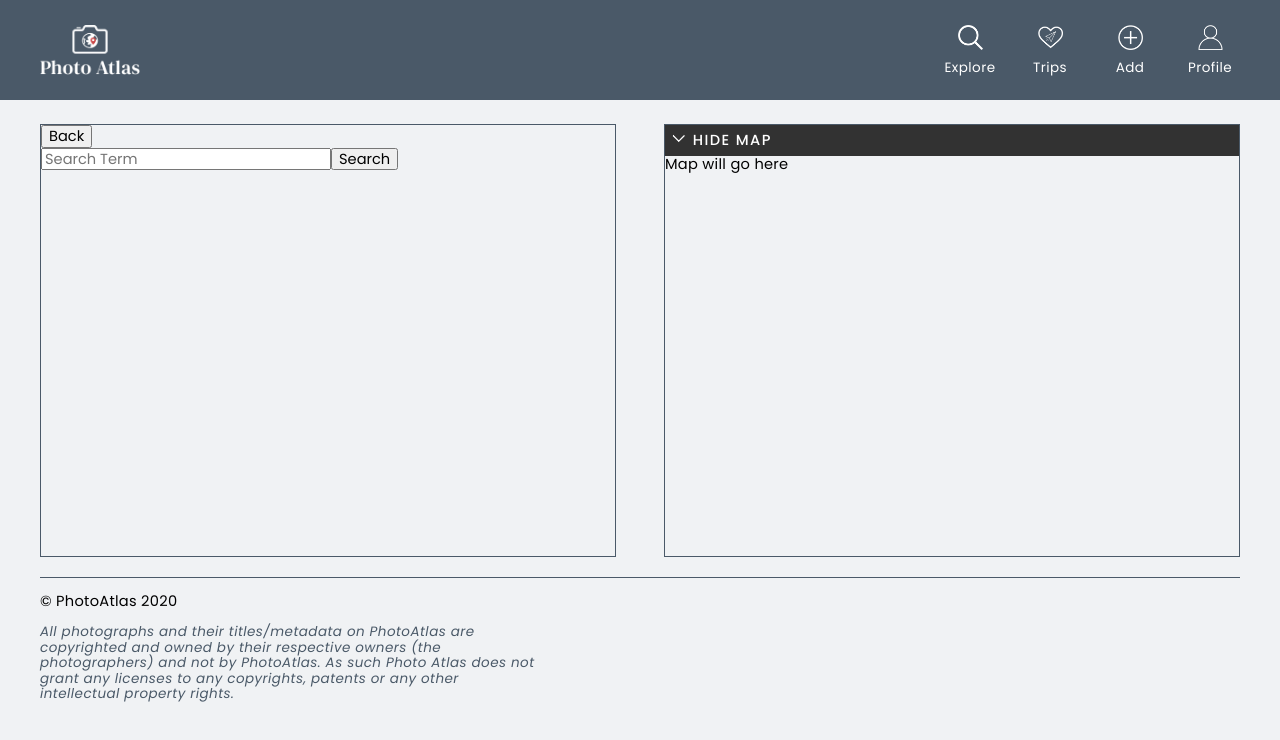
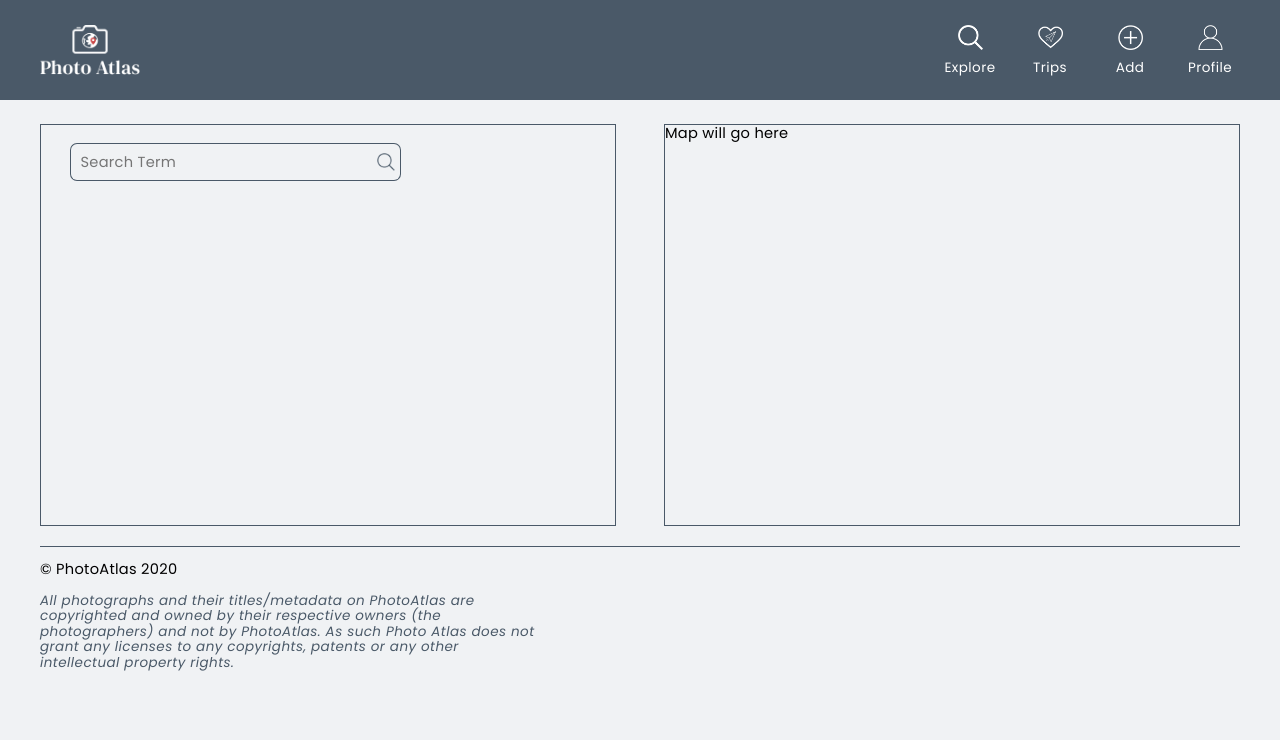
Before and after one commit to zoracreates/photo-atlas-app, a React (Create React App) app: page / in a window 1280 px wide. Shown: the top 740 px of the page. Built offline with nearby package versions, Linux system fonts and the light colour scheme; a web font is replaced by a local one.

Commit message:
feat: style search bar

```diff
--- a/src/components/forms/SearchBar.js
+++ b/src/components/forms/SearchBar.js
@@ -2,15 +2,17 @@
 
     let { className, onClick, id, showBackButton, placeholder, name, onChange } = props;
 
-    let backSearch = showBackButton ? 'back-search' : 'standard-search';
+    let searchStyle = showBackButton ? 'back-search' : 'standard-search';
 
     return (
-        <>
+        <div className={`search-bar-container ${searchStyle} ${className}`}>
 
-            <button className={`search-back-buttton`}>Back</button>
+            <button onClick={() => {window.history.back()}} className={`search-back-buttton`}><span></span>Back</button>
 
-            <form className={`text-bar ${backSearch} ${className}`}>
+            <form>
                 <input
+
+                    className={`text-bar`}
 
                     type="search"
 
@@ -24,10 +26,10 @@
 
                 />
 
-                <button className={`search-buttton`} onClick={onClick}>Search</button>
+                <button className={`search-button`} onClick={onClick}>Search</button>
 
             </form>
-        </>
+        </div>
     )
 }
 
--- a/src/index.js
+++ b/src/index.js
@@ -2,48 +2,14 @@
 import ReactDOM from 'react-dom';
 import App from './App';
 import SearchBar from './components/forms/SearchBar';
-import DefaultButton from './components/forms/SearchBar';
 import MapWithCards from './components/layout/MapWithCards';
-
-
-
-const imageList = [
-  {
-    src: "https://picsum.photos/200/200",
-    alt: "placeholder 1"
-  },
-  {
-    src: "https://picsum.photos/1000/200",
-    alt: "placeholder 2"
-  },
-  {
-    src: "https://picsum.photos/200/200",
-    alt: "placeholder 3"
-  },
-  {
-    src:  "https://picsum.photos/2000/4000",
-    alt: "placeholder 4"
-  },
-  {
-    src:  "https://picsum.photos/2000/2000",
-    alt: "placeholder 4"
-  },
-  {
-    src:  "https://picsum.photos/200/200",
-    alt: "placeholder 4"
-  },
-  {
-    src:  "https://picsum.photos/200/200",
-    alt: "placeholder 4"
-  }
-];
 
 
 ReactDOM.render(
   <React.StrictMode>
     <App>
       <MapWithCards>
-        <SearchBar />
+        <SearchBar/>
       </MapWithCards>
     </App>
   </React.StrictMode>,
--- a/src/styles/_buttons.scss
+++ b/src/styles/_buttons.scss
@@ -1,7 +1,7 @@
 %button {
     @extend %button_font;
     border: none;
-    padding: 7px;
+    padding: 0.9375rem;
     min-width: 200px;
     max-width: 90%;
     border-radius: 0px;
@@ -10,9 +10,13 @@
     transition-duration: $default-transition-duration;
 }
 
+.button-link {
+    @extend %button_font;
+}
+
 .default-button {
     @extend %button;
-    color: $white_text_color;
+    color: $light_link_color;
     background-color: $pimary_button_color;
 }
 
--- a/src/styles/_forms.scss
+++ b/src/styles/_forms.scss
@@ -1,11 +1,100 @@
-/* BUTTONS */
-.button {
-    @extend %button_font;
-    background: $pimary_accent_color;
-    color: $light_link_color;
-    padding: 0.9375rem;
+/* Text Input Bars */
+.text-bar  {
+    @extend %body2_font;
+    border-radius: 7px;
+    border: 1px solid $gray;
+    background-color: $light_gray;
+    color: $black_text_color;
 }
 
-.button-link {
-    @extend %button_font;
+
+/* Search Bar */
+
+.search-bar-container {
+    display: flex;
+    max-width: 90%;
+    margin: 1rem auto;
+
+    &.standard-search {
+        .search-back-buttton {
+            display: none;
+        }
+
+        .text-bar {
+            border-radius: 7px 0px 0px 7px;
+        }
+    }
+
+    &.back-search {
+        .text-bar {
+            border-radius: 0px;
+        }
+    }
+
+    .text-bar {
+        border-right: none;
+    }
+
+    @media (min-width: 769px) {
+        .search-back-buttton {
+            display: none;
+        }
+
+        &.back-search .text-bar {
+            border-radius: 7px 0px 0px 7px;
+        }
+    }
 }
+
+.search-back-buttton,
+.search-button,
+.text-bar {
+   padding: (0.8125rem / 1.5);
+}
+
+.search-back-buttton,
+.search-button {
+    border: none;
+    transition-duration: $default-transition-duration;
+}
+
+.search-button {
+    border-radius: 0px 7px 7px 0px;
+    background-color: $light_gray;
+    border: 1px solid $gray;
+    border-left: none;
+    background-image: url(../images/icons/96px/search-gray.png);
+    background-repeat: no-repeat;
+    background-size: 1rem;
+    background-position: center;
+    color: transparent;
+    width: 0.8125rem;
+    padding-right: 1rem;
+}
+
+.search-back-buttton {
+    border-radius: 7px 0px 0px 7px;
+    border: 1px solid $gray;
+    border-right: none;
+    @extend %body2_font;
+    background-color: $light_accent_gray;
+    color: $gray_text_color;
+
+    &::before {
+        content: '';
+        display: inline-block;
+        width: 0.8125rem;
+        height: 90%;
+        background-image:  url(../images/icons/48px/chevron-gray.png);
+        background-repeat: no-repeat;
+        background-size: 0.65rem;
+        background-position: center bottom;
+        transform: rotateY(180deg);
+    }
+}
+
+.search-back-buttton {
+    @extend %caption_font;
+    background-color: $light_accent_gray;
+    color: $gray_text_color;
+}
--- a/src/styles/_grid.scss
+++ b/src/styles/_grid.scss
@@ -126,7 +126,7 @@
     .grid-map .map-container {
         position: static;
 
-        .map-toggle-bar {
+        .toggle-bar {
             display: none;
         }
 
--- a/src/styles/_maps.scss
+++ b/src/styles/_maps.scss
@@ -30,7 +30,6 @@
 
     &.close .toggle-bar p::before {
         transform: rotate(0deg);
-
     }
 
 }
--- a/src/styles/_variables.scss
+++ b/src/styles/_variables.scss
@@ -6,6 +6,7 @@
 $pimary_dark_color: darken($pimary_accent_color, 5%);
 $gray: #4A5968;
 $light_gray: #F0F2F4;
+$light_accent_gray: #E4E8EC;
 $white: #FFF;
 $black: #323232;
 
```
Also changed, not shown: 1 other file (tests, documents, lock files or other folders).
